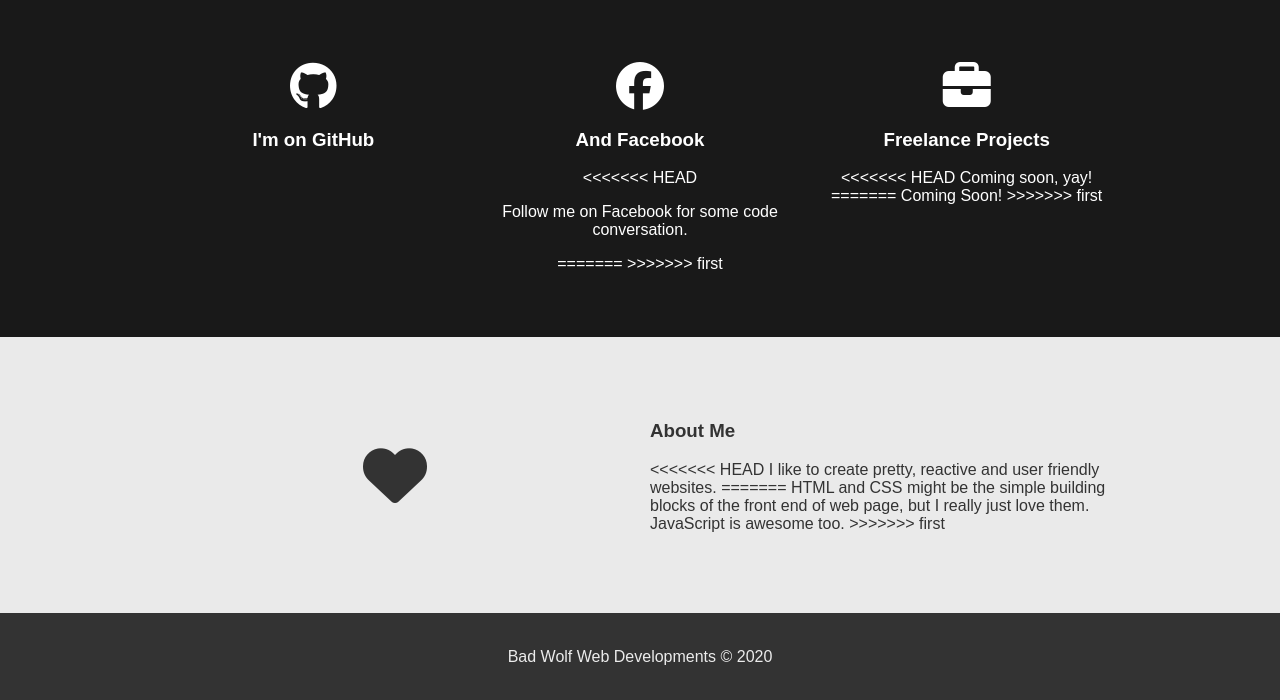
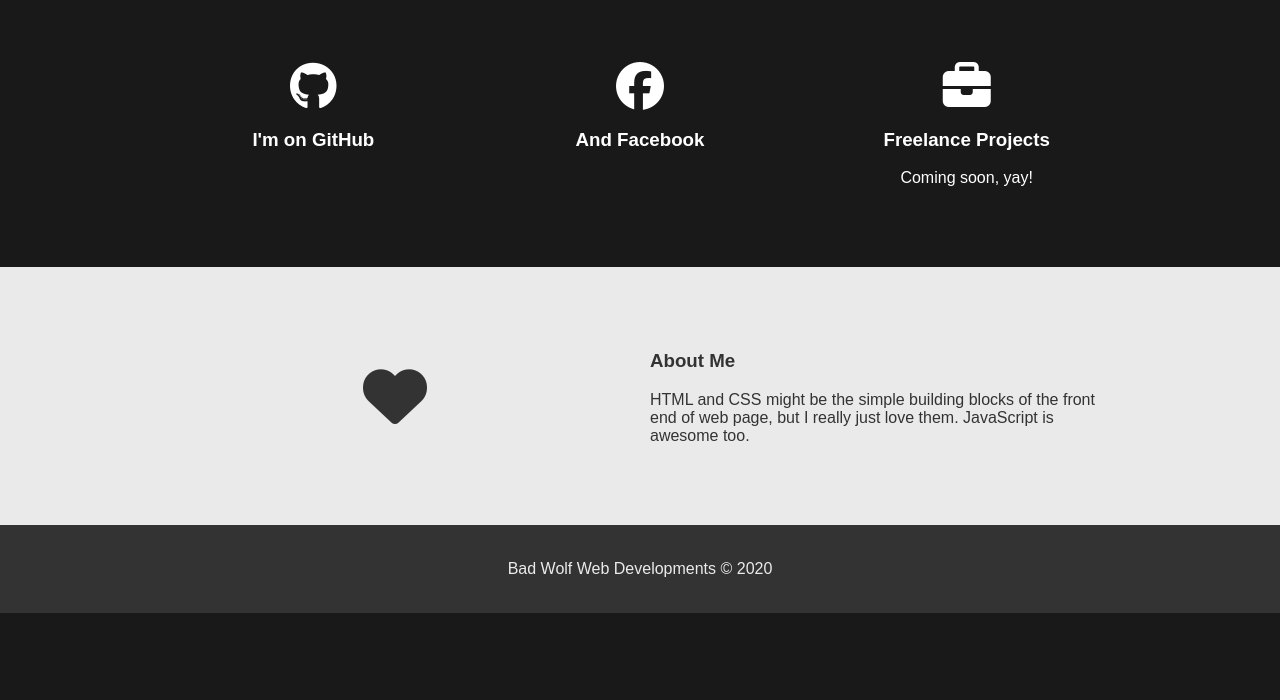
Before and after one commit to robbvann/landing-page, a plain HTML site: page index.html in a window 1280 px wide. Shown: the part 802-1502 px from the top of the page. After the commit the page ends 1415 px from the top, so only its background shows below. Drawn offline with nearby package versions, Linux system fonts and the light colour scheme; a web font is replaced by a local one.

Commit message:
redid the way links work

```diff
--- a/index.html
+++ b/index.html
@@ -36,22 +36,12 @@
         <div>
           <a href="https://www.facebook.com/profile.php?id=100054360967778" <i class="fab fa-facebook fa-3x"></i></a>
           <h3>And Facebook</h3>
-<<<<<<< HEAD
-          <p>
-            Follow me on <a href="https://www.facebook.com/profile.php?id=100054360967778"> Facebook</a> for some code conversation.
-          </p>
-=======
->>>>>>> first
         </div>
         <div>
             <i class="fas fa-briefcase fa-3x"></i>
           <h3>Freelance Projects</h3>
           <p>
-<<<<<<< HEAD
             Coming soon, yay!
-=======
-           Coming Soon!
->>>>>>> first
           </p>
         </div>
       </div>
@@ -66,11 +56,7 @@
           <div>
             <h3>About Me</h3>
             <p>
-<<<<<<< HEAD
-              I like to create pretty, reactive and user friendly websites.
-=======
               HTML and CSS might be the simple building blocks of the front end of web page, but I really just love them. JavaScript is awesome too.
->>>>>>> first
             </p>
           </div>
         </div>
```
